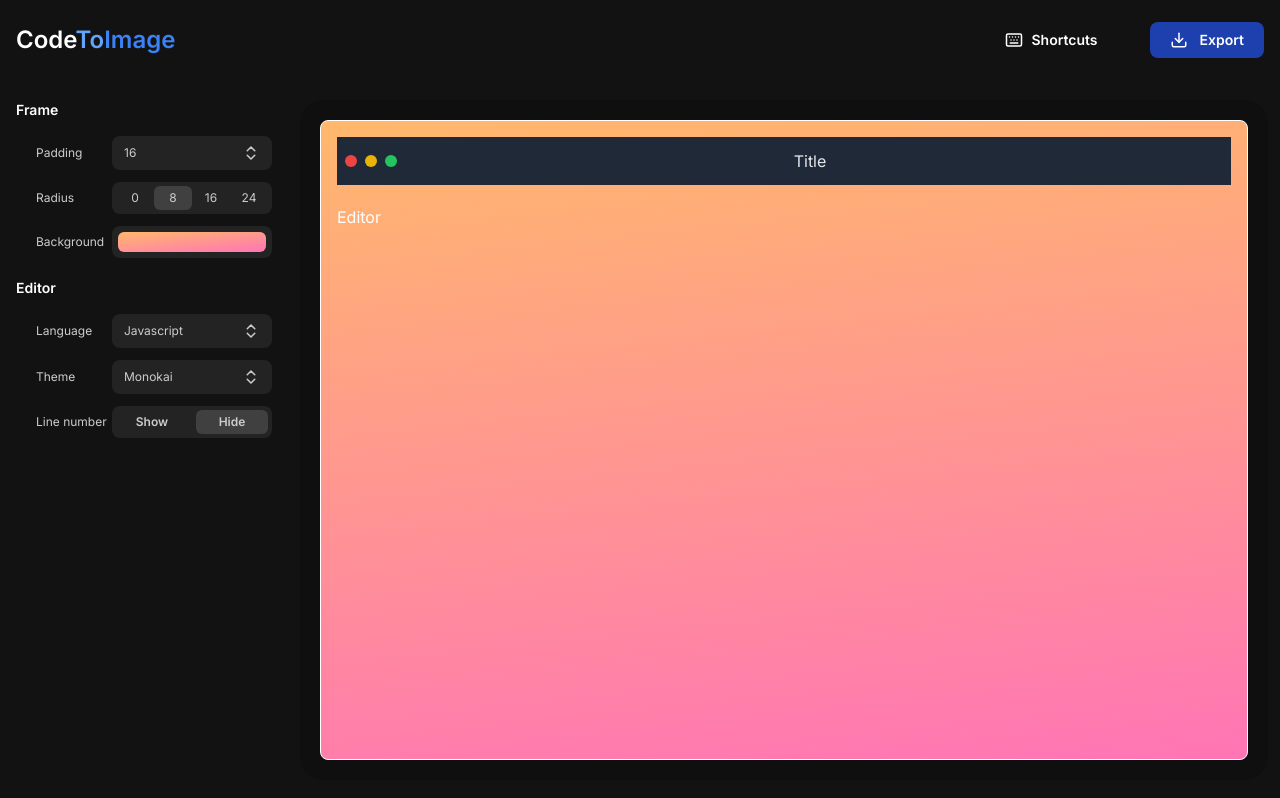
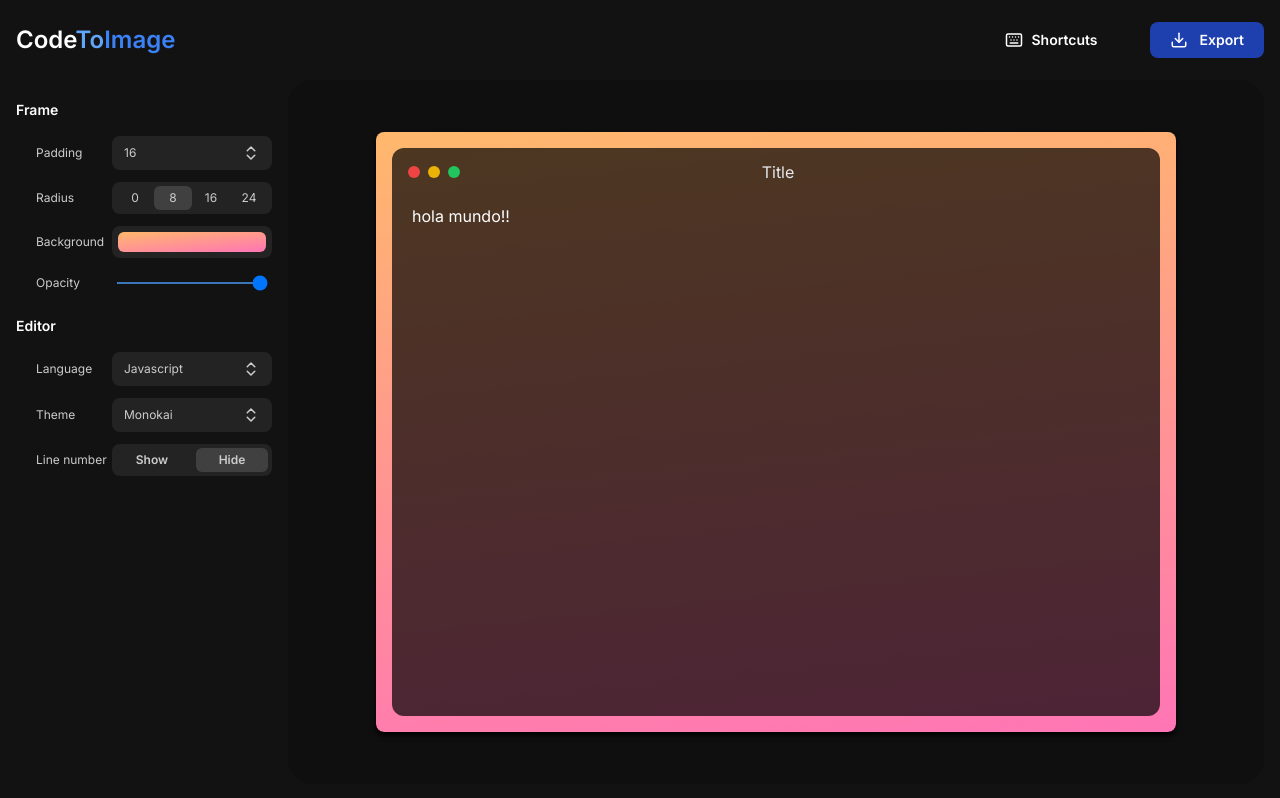
Before and after one commit to aleexvdev/code-to-img, a Next.js app: page / in a window 1280 px wide. Built offline with nearby package versions, Linux system fonts and the light colour scheme.

Commit message:
Fix: Editor Opacity

```diff
--- a/src/app/page.tsx
+++ b/src/app/page.tsx
@@ -10,11 +10,10 @@ export default function Home() {
         <div className="w-72 h-min-screen">
           <Sidebar />
         </div>
-        <div className="w-full">
+        <div className="w-full mr-4 mb-4">
           <CodeEditor />
         </div>
       </div>
     </div>
   );
 }
-// bg-[#121212]
--- a/src/components/BackgroundSelector.tsx
+++ b/src/components/BackgroundSelector.tsx
@@ -23,7 +23,6 @@ export const BackgroundSelector = () => {
 
   const handleCodeColorChange = (background: string) => {
     dispatch(setBackground(background));
-    // setShowDropdown(false);
   };
 
   return (
@@ -42,7 +41,7 @@ export const BackgroundSelector = () => {
               />
             </button>
             {showDropdown && (
-              <div className="absolute top-0 left-44 z-10 w-60 bg-[#212121] rounded-md p-2 shadow-lg shadow-black">
+              <div className="absolute top-0 left-44 z-50 w-60 bg-[#212121] rounded-md p-2 shadow-lg shadow-black">
                 <div className="p-2 w-full">
                   <div className="w-full flex items-center justify-between">
                     <p className="text-sm text-white">Background Color</p>
--- a/src/components/Editor/CodeEditor.tsx
+++ b/src/components/Editor/CodeEditor.tsx
@@ -5,21 +5,81 @@ import React from "react";
 import { useDispatch, useSelector } from "react-redux";
 
 export const CodeEditor = () => {
-  // const dispatch = useDispatch();s
+  // const dispatch = useDispatch();
   const editorState = useSelector((state: RootState) => state.editorReducer);
 
   return (
-    <div className="w-full h-full text-white px-3 py-5">
+    <div className="relative w-full h-full bg-[#0F0F10] flex items-center justify-center rounded-3xl p-5 z-10">
+      <div
+        className="absolute w-full h-full text-white px-3 py-5 z-20"
+        style={{
+          backgroundImage:
+            "linear-gradient(45deg, #252525 25%, transparent 0), linear-gradient(-45deg, #252525 25%, transparent 0), linear-gradient(45deg, transparent 75%, #252525 0), linear-gradient(-45deg, transparent 75%, #252525 0)",
+          backgroundSize: "20px 20px",
+          backgroundPosition: "0 0,0 10px,10px -10px,-10px 0",
+          width: editorState.width + "px",
+          height: editorState.height + "px",
+          borderRadius: editorState.radius + "px",
+        }}
+      />
+      <div
+        className="absolute w-full h-full z-30"
+        style={{
+          background: editorState.background,
+          borderRadius: editorState.radius + "px",
+          opacity: editorState.opacity + "%",
+          padding: editorState.padding + "px",
+          width: editorState.width + "px",
+          height: editorState.height + "px",
+        }}
+      />
+      <div
+        className="absolute w-full h-full flex flex-col rounded-lg bg-transparent shadow-md shadow-black p-10 z-50"
+        style={{
+          width: editorState.width + "px",
+          height: editorState.height + "px",
+          padding: editorState.padding + "px",
+        }}
+      >
+        <div className="w-full h-full rounded-xl bg-[#000000b2] ">
+          <div className="w-full flex items-center px-4 py-3 rounded-t-xl">
+            <div className="flex items-center space-x-2">
+              <span className="w-3 h-3 bg-red-500 rounded-full"></span>
+              <span className="w-3 h-3 bg-yellow-500 rounded-full"></span>
+              <span className="w-3 h-3 bg-green-500 rounded-full"></span>
+            </div>
+            <div className="w-full flex items-center justify-center text-center mr-12">
+              <input
+                type="text"
+                value="Title"
+                className="bg-transparent text-gray-200 text-center min-w-20"
+              />
+            </div>
+          </div>
+          <div
+            className="w-full h-full text-white px-5 py-2"
+          >
+            hola mundo!!
+          </div>
+        </div>
+      </div>
+    </div>
+  );
+};
+
+/*
+<div className="w-full h-full text-white px-3 py-5">
       <div className="w-full h-full flex items-center justify-center bg-[#0F0F10] rounded-3xl p-5">
         <div
-          className="border border-white w-full h-full"
+          className="border border-white w-full h-full relative"
           style={{
             padding: editorState.padding + "px",
             background: editorState.background,
             borderRadius: editorState.radius + "px",
+            opacity: editorState.opacity + "%"
           }}
         >
-          <div className="w-full h-12 bg-black mb-5">
+          <div className="absolute w-full h-12 bg-black mb-5">
             <div className="w-full h-full flex items-center bg-gray-800 p-2">
               <div className="flex items-center space-x-2">
                 <span className="w-3 h-3 bg-red-500 rounded-full"></span>
@@ -40,5 +100,4 @@ export const CodeEditor = () => {
         </div>
       </div>
     </div>
-  );
-};
+*/
--- /dev/null
+++ b/src/components/OpacitySelector.tsx
@@ -0,0 +1,40 @@
+"use client";
+
+import { setOpacity } from "@/store/features/editorSlice";
+import { RootState } from "@/store/store";
+import React from "react";
+import { useDispatch, useSelector } from "react-redux";
+
+export const OpacitySelector = () => {
+
+  const dispatch = useDispatch();
+  const rangeOpacity = useSelector(
+    (state: RootState) => state.editorReducer.opacity
+  );
+
+  const handleOpacityChange = (evt: React.ChangeEvent<HTMLInputElement>) => {
+    dispatch(setOpacity(evt.target.value));
+  };
+
+
+  return (
+    <div className="w-full h-max">
+      <div className="flex w-full items-center justify-between">
+        <p className="text-[#CCCCCC] text-xs text-left">Opacity</p>
+        <div className="w-40 text-[#CCCCCC] py-2">
+          <div className="w-full flex items-center px-1 py-1 bg-transparent rounded-lg">
+            <input
+              type="range"
+              min="0"
+              max="100"
+              step="1"
+              className="w-full h-0.5 rounded-sm border-none outline-none text-xs"
+              value={rangeOpacity}
+              onChange={handleOpacityChange}
+            />
+          </div>
+        </div>
+      </div>
+    </div>
+  );
+};
--- a/src/components/common/Sidebar/Sidebar.tsx
+++ b/src/components/common/Sidebar/Sidebar.tsx
@@ -9,6 +9,7 @@ import { LineNumberSelector } from '@/components/LineNumberSelector';
 import { LineStartSelector } from '@/components/LineStartSelector';
 import { useSelector } from 'react-redux';
 import { RootState } from '@/store/store';
+import { OpacitySelector } from '@/components/OpacitySelector';
 
 export const Sidebar = () => {
 
@@ -25,6 +26,7 @@ export const Sidebar = () => {
             <PaddingSelector />
             <RadiusSelector />
             <BackgroundSelector />
+            <OpacitySelector />
           </div>
         </div>
         <div className='w-full'>
--- a/src/store/features/editorSlice.ts
+++ b/src/store/features/editorSlice.ts
@@ -10,6 +10,9 @@ interface EditorState {
   linenumber: boolean;
   linestart: number;
   scale: string;
+  opacity: number;
+  width: number;
+  height: number;
 }
 
 const initialState: EditorState = {
@@ -22,6 +25,9 @@ const initialState: EditorState = {
   linenumber: false,
   linestart: 0,
   scale: "1x",
+  opacity: 100,
+  width: 800,
+  height: 600,
 };
 
 const editorSlice = createSlice({
@@ -55,6 +61,15 @@ const editorSlice = createSlice({
     setScale: (state, action) => {
       state.scale = action.payload;
     },
+    setOpacity: (state, action) => {
+      state.opacity = action.payload;
+    },
+    setWidth: (state, action) => {
+      state.width = action.payload;
+    },
+    setHeight: (state, action) => {
+      state.height = action.payload;
+    },
   }
 });
 
@@ -68,6 +83,9 @@ export const {
   setLineNumber,
   setLineStart,
   setScale,
+  setOpacity,
+  setWidth,
+  setHeight,
 } = editorSlice.actions;
 
 export default editorSlice.reducer;
```
